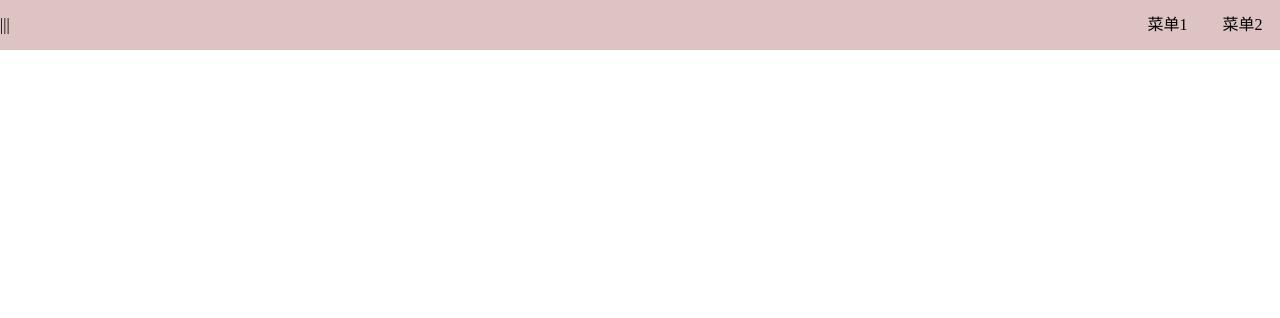
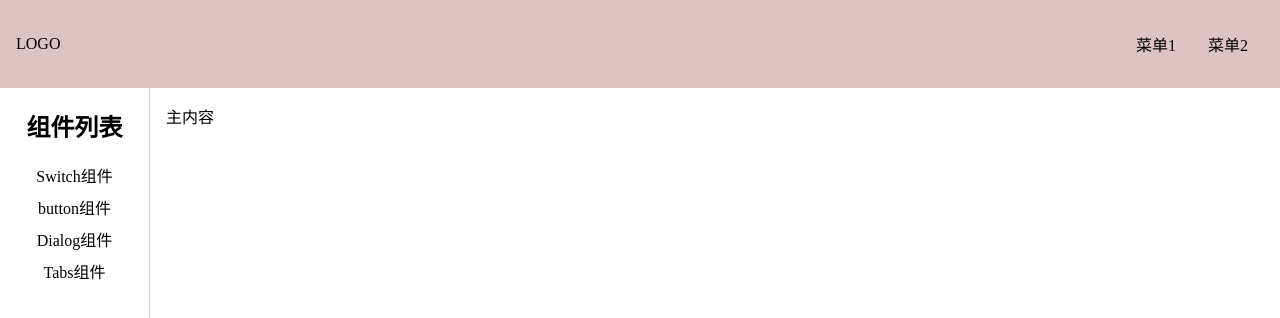
Before and after one commit to DuckZZZzzz/gulu-duck, a Vue app: page /#/doc in a window 1280 px wide. Shown: the top 318 px of the page. Built offline with nearby package versions, Linux system fonts and the light colour scheme.

Commit message:
feat: 完成了手机侧边栏显示隐藏的切换

```diff
--- a/src/App.vue
+++ b/src/App.vue
@@ -4,7 +4,9 @@
 
 <script setup lang="ts">
 import { provide, ref } from 'vue'
-const menuvisible = ref(false)
+
+const viewWith = document.documentElement.clientWidth
+const menuvisible = ref(viewWith <= 500 ? false : true  )
 provide('menuvisible', menuvisible)
 
 </script>
--- a/src/components/Topnav.vue
+++ b/src/components/Topnav.vue
@@ -1,16 +1,16 @@
 <template>
     <div class="topnav">
-        <!-- <router-link to="/" class="logo">LOGO</router-link> -->
-         <div class="toggle" @click="togglemenu">|||</div>
-        <div class="menu">
-            <span>菜单1</span>
-            <span>菜单2</span>
-        </div>
+        <span class="toggleAside"  @click="togglemenu">|||</span>
+        <div class="logo">LOGO</div>
+        <ul class="menu">
+            <li>菜单1</li>
+            <li>菜单2</li>
+        </ul>
     </div>
 </template>
 <script setup lang="ts">
 import { inject, Ref } from 'vue';
-const menuvisible =  inject<Ref<boolean>>('menuvisible') as Ref<boolean>
+const menuvisible = inject<Ref<boolean>>('menuvisible') as Ref<boolean>
 // 为什么需要同时使用泛型 <Ref<boolean>> 和类型断言 as Ref<boolean>，这实际上是出于两个不同的目的
 // 泛型：主要用于静态类型检查，帮助你在编写代码时捕捉潜在错误。
 // 断言：用于运行时的行为，确保即使在某些情况下 TypeScript 无法确认类型，你的代码仍然能够正常工作
@@ -23,26 +23,49 @@ const menuvisible =  inject<Ref<boolean>>('menuvisible') as Ref<boolean>
 </script>
 <style scoped>
 .topnav {
-        position: fixed;
-        top: 0;
-        left: 0;
-        width: 100%;
-        height: 50px;
+    position: relative;
+    z-index: 10;
+    padding: 16px;
+    background: #dec3c3;
     display: flex;
-        justify-content: space-between;
-        background: #dec3c3;
-        line-height: 50px;
-        text-align: center;
+    justify-content: center;
+    align-items: center;
+    .toggleAside {
+        display: none;
     }
-    .logo, .menu {
-        width: 100px;
-        height: 50px;
-    }
-    .menu {
-        width: 150px;
-        height: 50px;
-        display: flex;
-        justify-content: space-around;
+    .logo {
+        max-width: 6em;
+        margin-right: auto;
+        /* margin: auto可以让一个设置了宽度的盒子在父容器内水平居中，如果还有其他元素，就在剩余空间中左右居中 */
+        /* 但是注意 margin: auto; 仅能自动分配左右外边距以实现水平居中，如果想要同时实现垂直居中，建议使用 Flexbox 或 Grid 布局*/
+        /* margin-right: auto会把元素推到父容器的最左边 */
     }
 
+    .menu {
+        display: flex;
+        white-space: nowrap;
+        /* 文本不换行 */
+        flex-wrap: nowrap;
+
+        /* 弹性盒子不换行 */
+        >li {
+            margin: 0 1em;
+        }
+    }
+
+
+    @media (max-width: 500px) {
+        .toggleAside {
+        display: block;
+    }
+        >.menu {
+            display: none;
+        }
+
+        >.logo {
+            margin: 0 auto;
+        }
+    }
+
+}
 </style>
--- a/src/index.scss
+++ b/src/index.scss
@@ -17,3 +17,9 @@ ol{
       padding: 4px 0;
   }
 }
+
+ul, li {
+  padding: 0;
+  text-decoration: none;
+  list-style: none;
+}
--- a/src/views/Doc.vue
+++ b/src/views/Doc.vue
@@ -38,7 +38,6 @@ const menuvisible =  inject<Ref<boolean>>('menuvisible')
         text-align: center;
         width: 150px;
         height: 100%;
-        padding-top: 50px;
         border-right: 1px solid #ccc;
         >h2{
             margin-bottom: 4px;
```
Lines whose indentation alone changed are shown as unchanged.
